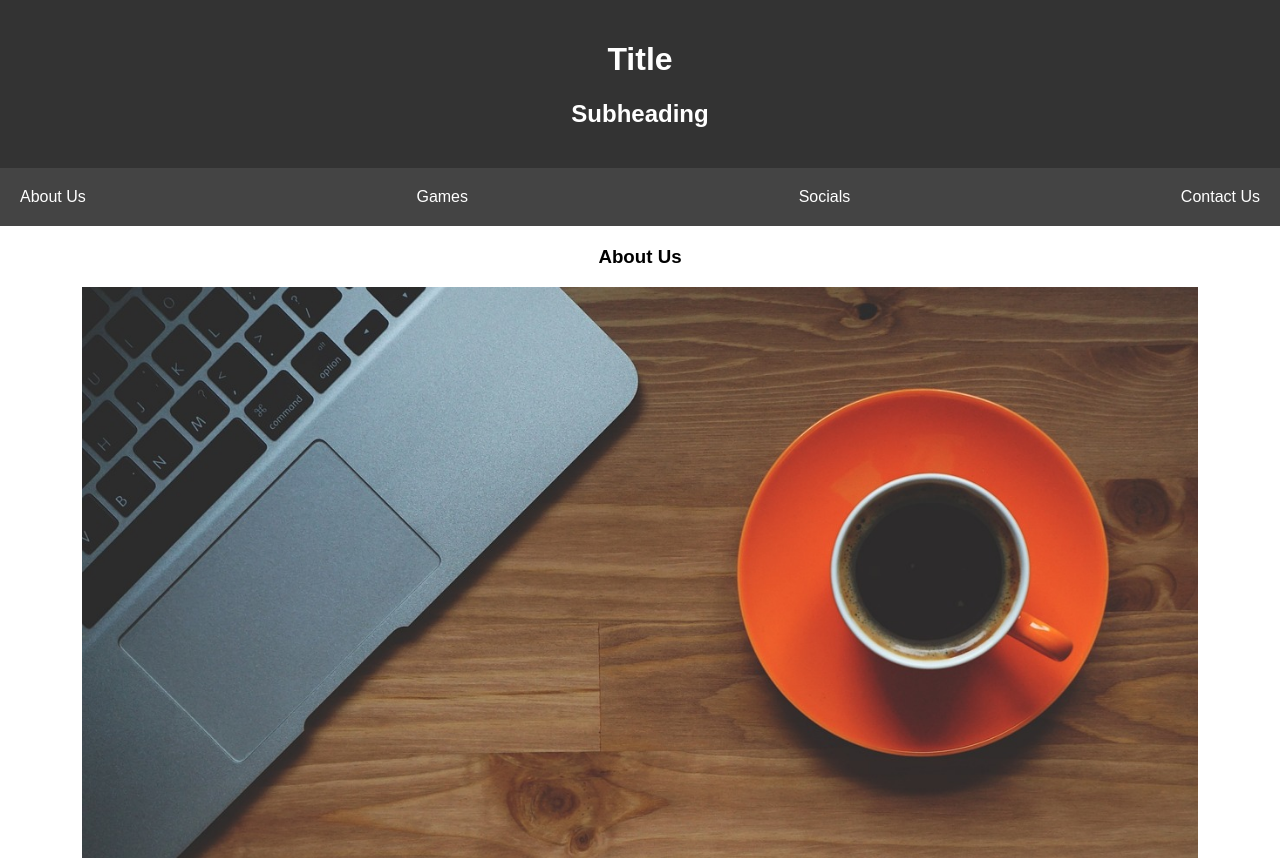
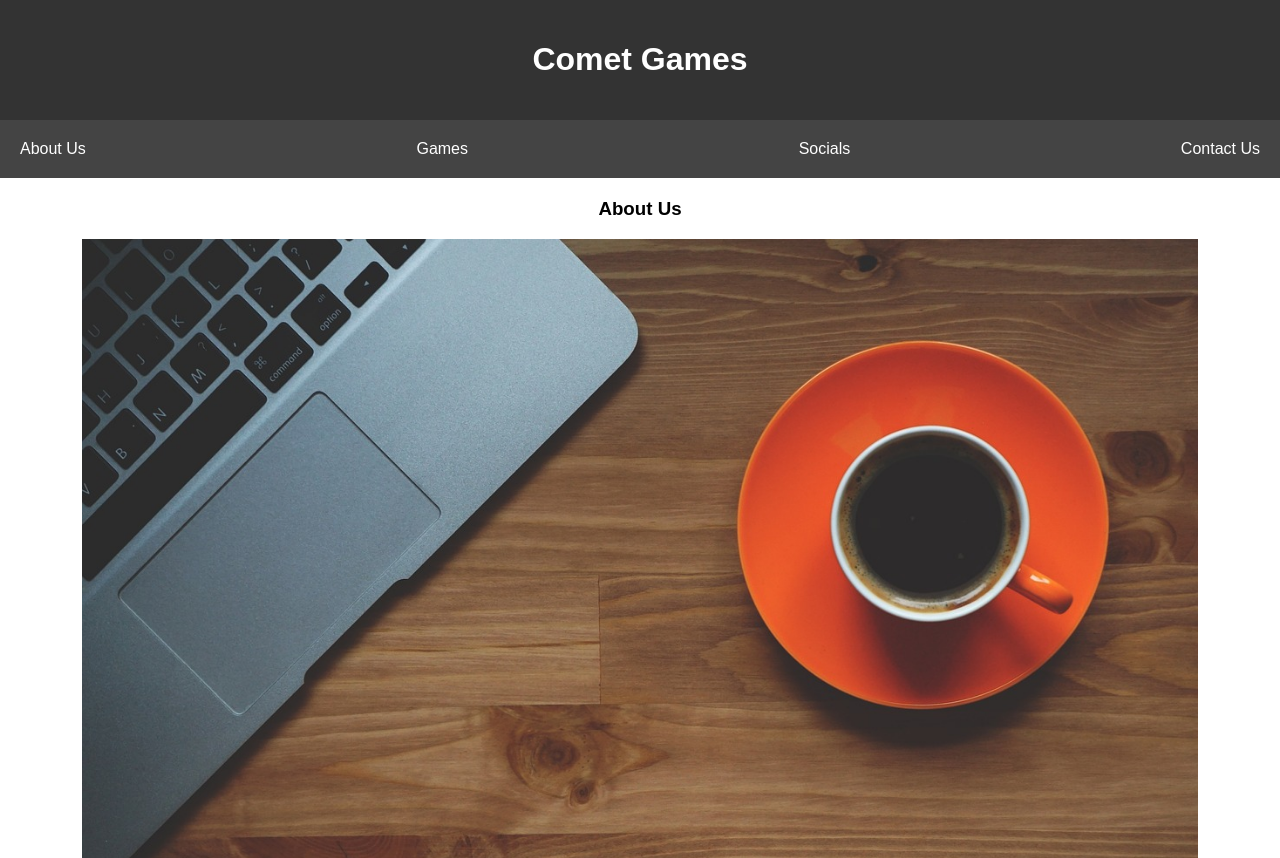
Before and after one commit to Comet-Games/Comet-Games.github.io, a plain HTML site: page index.html in a window 1280 px wide. Shown: the top 858 px of the page. Drawn offline with Linux system fonts and the light colour scheme.

Commit message:
Update index.html

```diff
--- a/index.html
+++ b/index.html
@@ -102,8 +102,7 @@
 </head>
 <body>
   <header>
-    <h1>Title</h1>
-    <h2>Subheading</h2>
+    <h1>Comet Games</h1></h1>
   </header>
 
   <nav>
```
